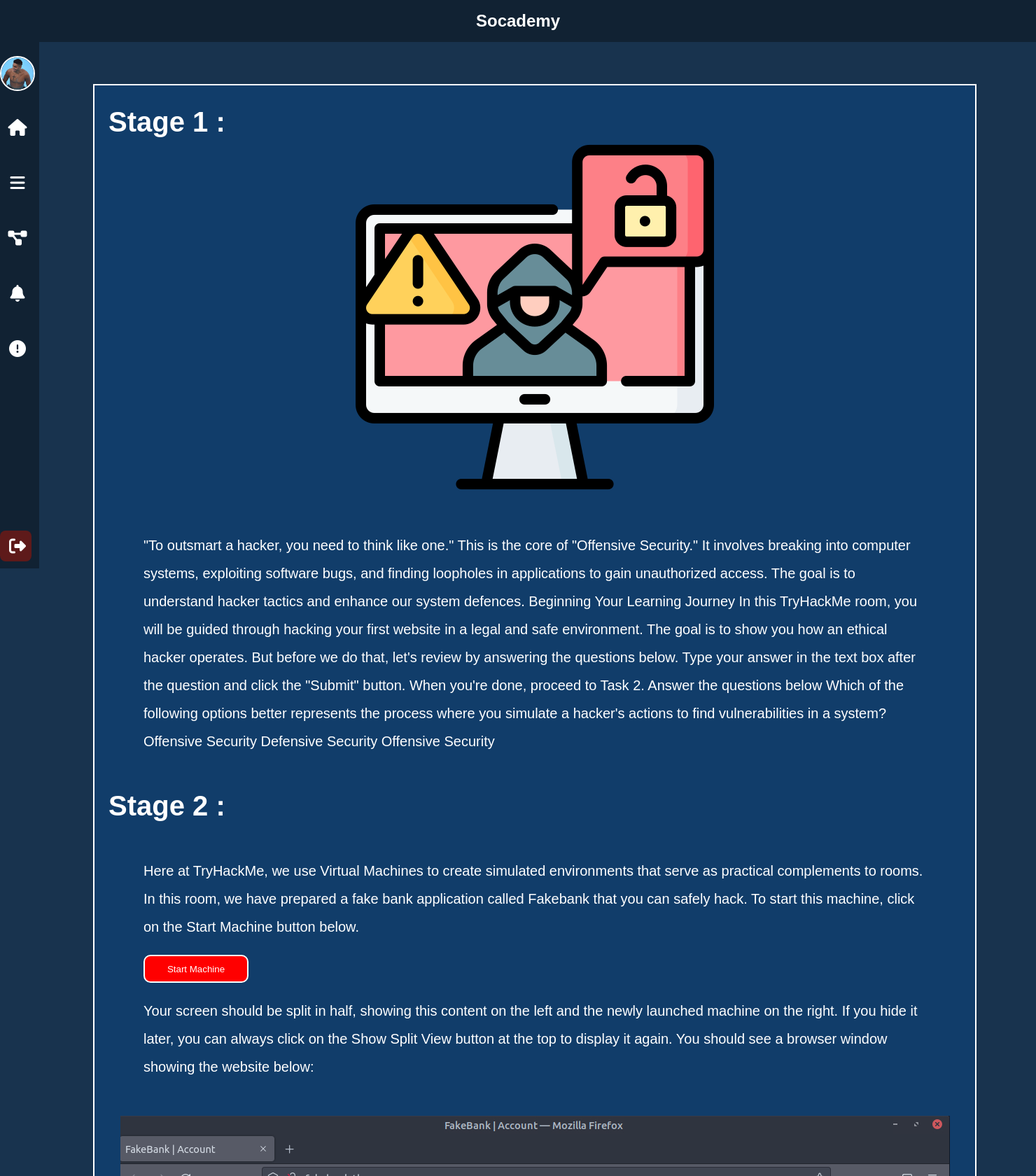
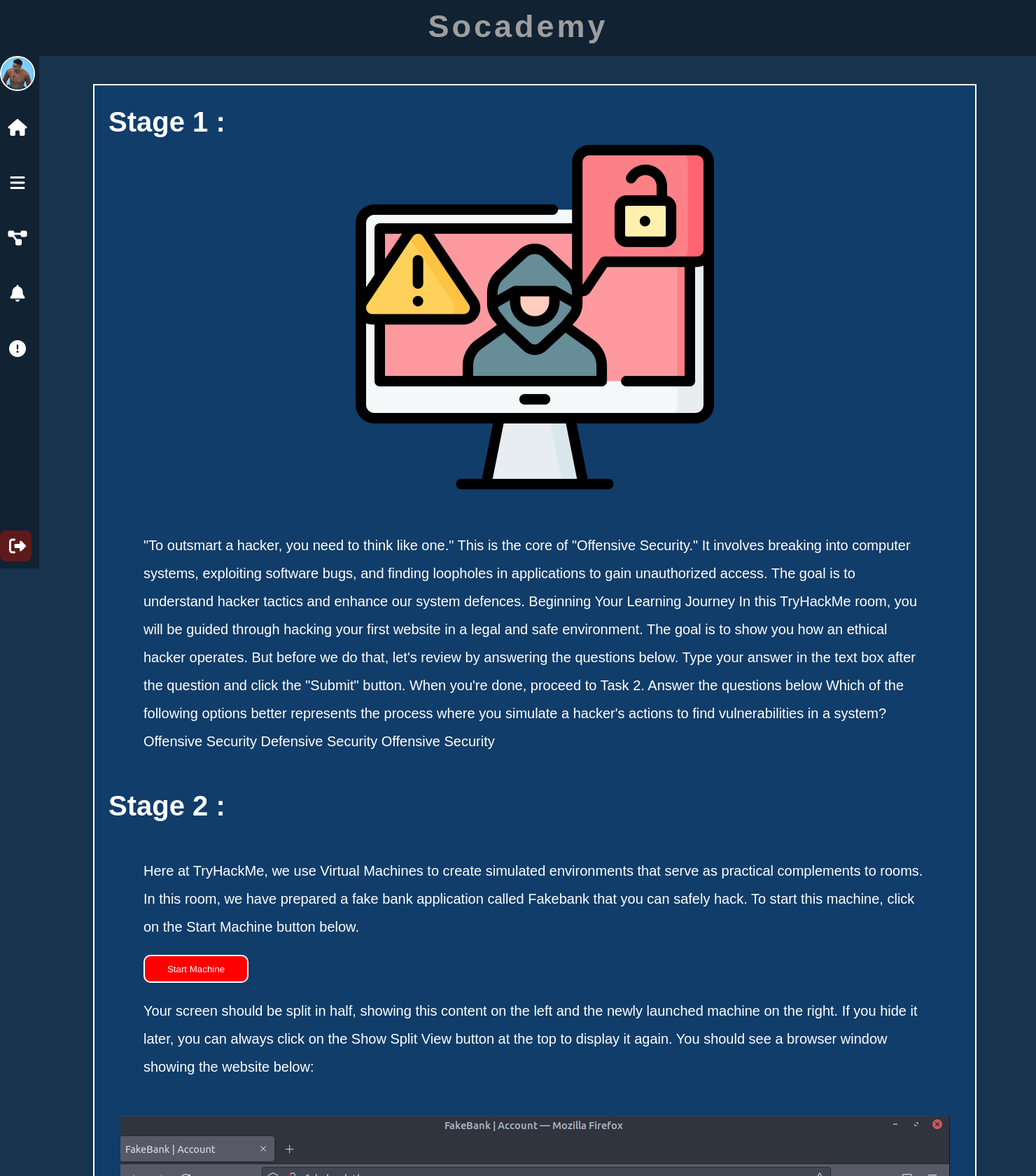
Before and after one commit to besho0y/Soc_project, a Flask app: page / in a window 1480 px wide. Shown: the top 1680 px of the page at 70% size. Run offline with Flask 3, Linux system fonts and the light colour scheme; grey boxes are pictures that could not be loaded.

Commit message:
background h1

```diff
--- a/static/main.css
+++ b/static/main.css
@@ -15,13 +15,23 @@ header {
   top: 0;
   left: 0;
   width: 100%;
-  height: 60px;
+  height: 80px;
   /* Or your header height */
   background-color: #123;
   color: white;
   text-align: center;
   line-height: 60px;
   z-index: 1000;
+}
+header h1{ font-size: 45px;
+  background-image: url(../static/images/1917.jpg);
+  -webkit-text-fill-color: transparent;
+  -webkit-background-clip: text;
+  background-clip: text;
+  font-weight: bolder;
+  letter-spacing: 4px;
+  margin-top: 8px;
+
 }
 
 main {
--- a/templates/layout.html
+++ b/templates/layout.html
@@ -11,7 +11,7 @@
 </head>
 <body>
     <header>
-        <h2>Socademy</h2>
+        <h1>Socademy</h1>
     </header>
 
     <main>
```
Also changed, not shown: 1 other file.
